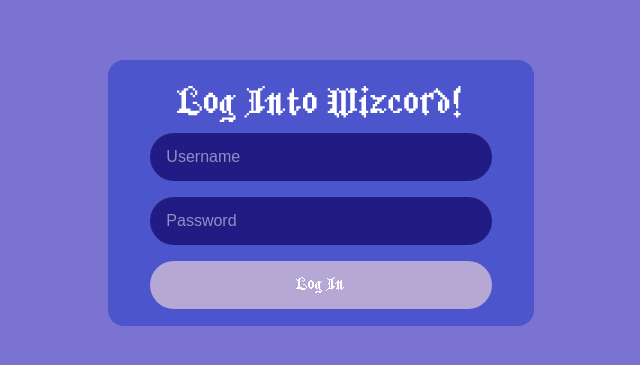
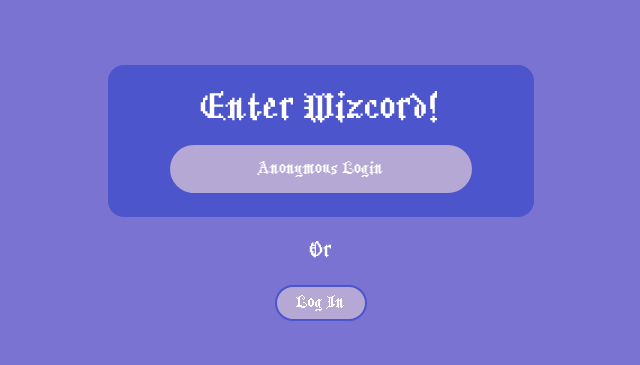
Before and after one commit to ACoullard/wizcord, a React (Vite) app in the folder frontend/: page / in a window 1280 px wide. Shown: the part 207-572 px from the top of the page, without its empty margins (319-959 px from the left). Built offline with nearby package versions, Linux system fonts and the light colour scheme; no server answers.

Commit message:
Update channel selection

```diff
--- a/frontend/src/App.tsx
+++ b/frontend/src/App.tsx
@@ -3,10 +3,17 @@ import React from 'react';
 import MainScreen from "./features/main/MainScreen";
 import LoginPage from "./features/user-management/LoginPage";
 import { createBrowserRouter, Router, RouterProvider } from 'react-router-dom';
+import LandingPage from './features/user-management/LandingPage';
 
 const router = createBrowserRouter([
   {
     path: '/',
+    element: <LandingPage />,
+    errorElement: <div>404 Not Found</div>,
+  },
+  {
+    // path: '/',
+    path: '/login',
     element: <LoginPage />,
     errorElement: <div>404 Not Found</div>,
   },
--- a/frontend/src/features/main/MainScreen.tsx
+++ b/frontend/src/features/main/MainScreen.tsx
@@ -1,5 +1,5 @@
 import { useEffect, useState, useRef } from 'react';
-import ChannelList from '@main/components/ServerList';
+import ChannelList from '@/features/main/components/ChannelList';
 import MessageList from '@main/components/MessageList';
 import { useServerDataCache } from '@main/hooks/useServerDataCache';
 import { useMessageSSEListener } from '@main/hooks/useSSEListener';
@@ -133,7 +133,7 @@ function MainScreen() {
       return
     }
     getMessages(currentChannel.id).then((data) => {
-      setMessagesList([...messagesList, ...data])
+      setMessagesList([...data])
     })
   }, [currentChannel])
 
@@ -180,7 +180,10 @@ function MainScreen() {
           <div className='bg-secondary text-center flex text-border h-1/25 p-1 items-center justify-center border-b-1 border-b-[#211C84]'><p>Channel List</p></div>
         {/* A generic template for any channel, must include onclick react implementation onto top div */}
           <div className='p-2 h-full border-l-1 border-l-[#211C84] overflow-y-auto'>
-            <ChannelList channelNames={channelsList.map(item => item["name"])}/>
+            <ChannelList onChannelClick={(name) => {
+              const channeldata = channelsList.find(channel => channel.name == name)
+              setCurrentChannel(channeldata)}}
+            channelNames={channelsList.map(item => item["name"])}/>
           </div>
         </div>
         {/* Message List Div, check if the same user sent the last message, if so, do not use their pfp */}
--- a/frontend/src/features/main/components/ServerList.tsx
+++ b/frontend/src/features/main/components/ChannelList.tsx
@@ -1,14 +1,16 @@
 
-interface ServerItemProps {
-    server: string;
+interface ChannelItemProps {
+    channel: string;
+    onClick:  (name: string) => void;
 }
 
-function ChannelItem({ server }: ServerItemProps) {
+function ChannelItem({ channel, onClick }: ChannelItemProps) {
     return (
         <>
-            <div className="flex flex-row h-1/30 px-2 items-center justify-center">
+            <div className="flex flex-row h-1/30 px-2 items-center justify-center"
+            onClick={() => {onClick(channel)}}>
                 <div className='w-4 h-full flex items-center justify-center mr-1'><p>#</p></div>
-                <div className='w-full h-full flex items-center'>{server}</div>
+                <div className='w-full h-full flex items-center'>{channel}</div>
             </div>
             <hr className="w-14/15 h-0.5 my-1 message-bg border-0 flex rounded-3xl mb-1.5 mx-auto"/>
             {/* TODO: Check if this is the first message, if no, put a little border thing, same as is done with servers. */}
@@ -17,10 +19,11 @@ function ChannelItem({ server }: ServerItemProps) {
 }
 
 interface ChannelListProps {
-    channelNames: string[]
+    onChannelClick: (name: string) => void;
+    channelNames: string[];
 }
 
-function ChannelList( { channelNames: channelNames }: ChannelListProps) {
+function ChannelList( { onChannelClick, channelNames }: ChannelListProps) {
     // const items = [
     //     'School Stumped',
     //     'Wizards Unite',
@@ -33,7 +36,7 @@ function ChannelList( { channelNames: channelNames }: ChannelListProps) {
         <>
             {items.length === 0 && <p>No items found</p>}
             {items.map((item, index) => (
-                <ChannelItem server={item} key={index}/>
+                <ChannelItem onClick={onChannelClick} channel={item} key={index}/>
             ))}
 
         </>
--- /dev/null
+++ b/frontend/src/features/user-management/LandingPage.tsx
@@ -0,0 +1,37 @@
+
+
+
+function LandingPage() {
+
+  return (
+  <div className="h-screen bg-lists flex flex-col justify-center items-center">
+    <div className="flex flex-col items-center justify-center p-6 gap-4 rounded-2xl w-1/3 bg-secondary">
+      <p className="font-pixel text-4xl text-white">
+        Enter Wizcord!
+      </p>
+      <button
+        className="w-4/5 h-12 bg-border text-white rounded-full font-pixel hover:bg-lists transition duration-300 ease-in-out">
+        Anonymous Login
+      </button>
+      {/* <div className="h-1/8 flex-col items-center justify-center m-5">
+        <p className="font-pixel text-4xl text-white">
+          Enter Wizcord!
+        </p>
+      </div>
+      <div className="py-4 flex flex-col items-center">
+        <button
+          className="w-4/5 h-12 bg-border text-white rounded-full font-pixel hover:bg-lists transition duration-300 ease-in-out">
+          Anonymous Login
+        </button>
+      </div> */}
+    </div>
+    <p className="m-5 font-pixel text-xl text-white">Or</p>
+    <button
+      className="px-5 py-1 bg-border text-white rounded-full font-pixel hover:bg-lists border-2 border-secondary transition duration-300 ease-in-out">
+      Log In
+    </button>
+  </div>
+  );
+}
+
+export default LandingPage;
```
Also changed, not shown: 1 other file (tests, documents, lock files or other folders).
